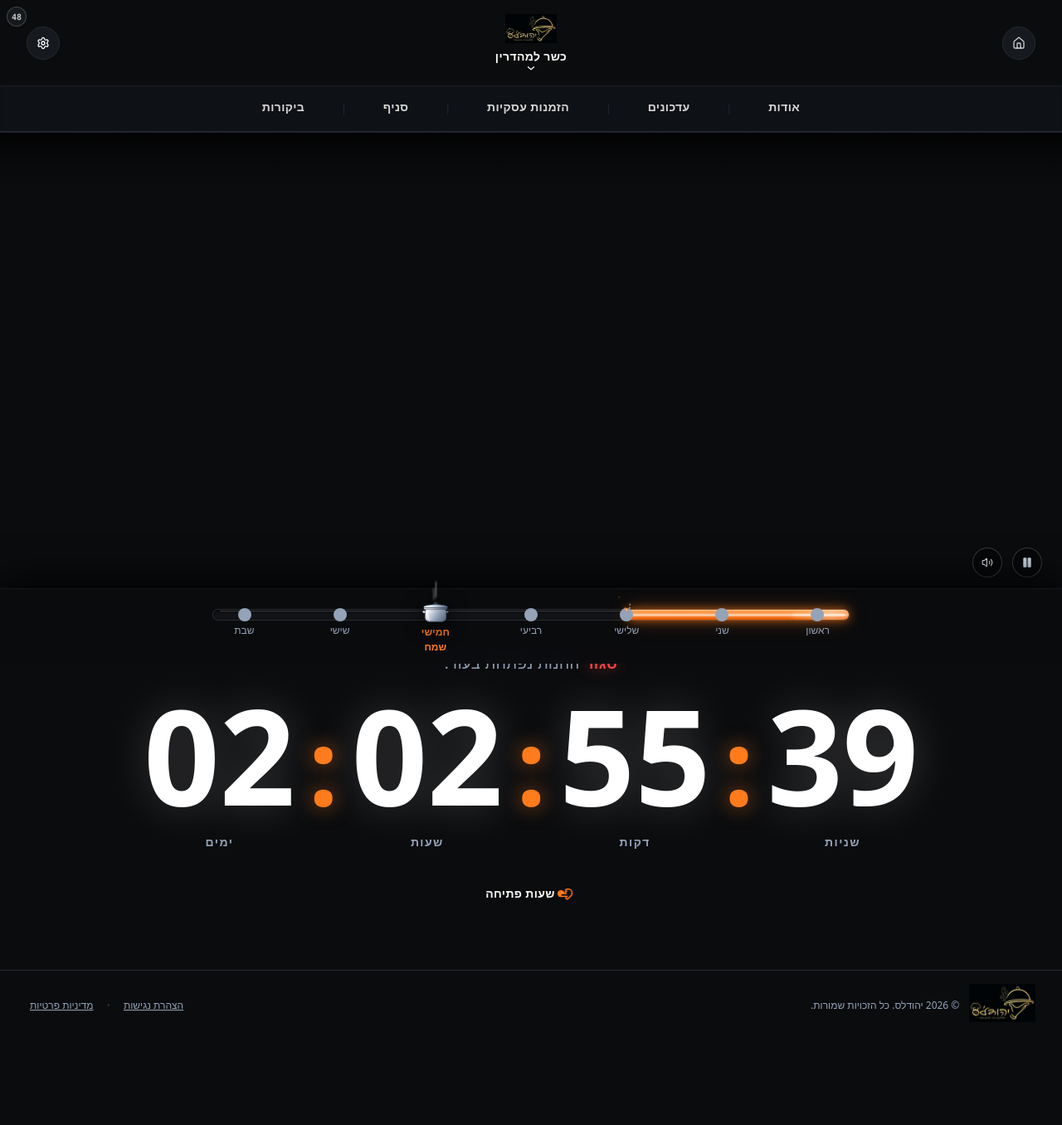
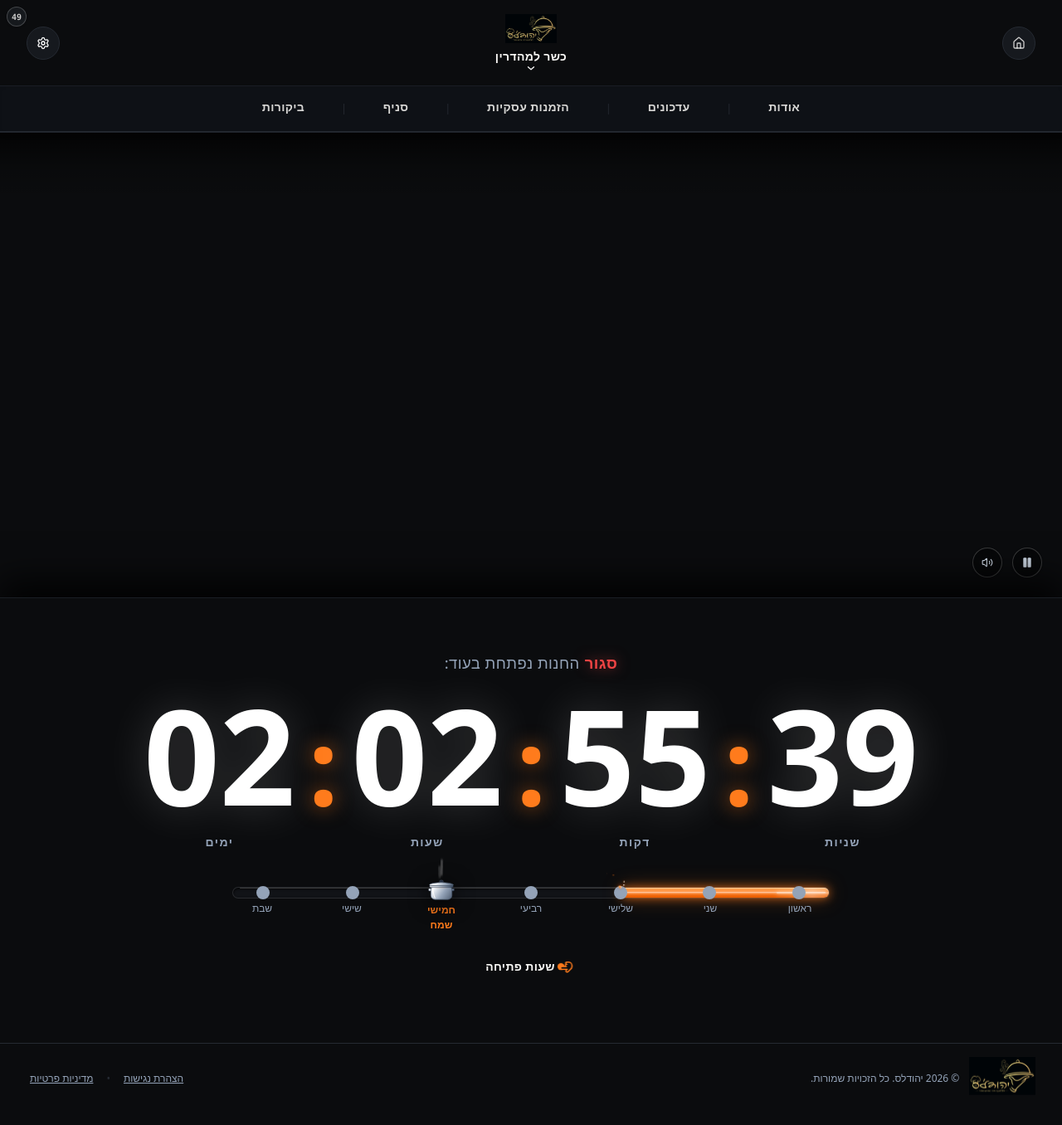
Before and after one commit to yehudales/website-tadmit, a React (Vite) app: page / in a window 1280 px wide. Shown: the top 1356 px of the page at 83% size. Before the commit the page ends 1318 px from the top, so only its background shows below. Built offline with nearby package versions, Linux system fonts and the light colour scheme; a web font is replaced by a local one.

Commit message:
refactor: move WeeklyEnergyTimeline into status section
Relocate the energy timeline component from the global footer area into the LiveStoreStatusSection to improve layout consistency and visual flow.

```diff
--- a/src/App.tsx
+++ b/src/App.tsx
@@ -5,7 +5,6 @@ import { Hero } from './components/Hero';
 import { LiveStoreStatusSection } from './components/LiveStoreStatusSection';
 import { GallerySection } from './components/GallerySection';
 import { Footer } from './components/Footer';
-import { WeeklyEnergyTimeline } from './components/WeeklyEnergyTimeline';
 import { WhatsAppModal } from './components/WhatsAppModal';
 import { AccessibilityModal } from './components/AccessibilityModal';
 import { PrivacyModal } from './components/PrivacyModal';
@@ -123,7 +122,7 @@ export default function App() {
         className="fixed top-2 left-2 z-[9999] pointer-events-none w-6 h-6 rounded-full bg-[#1A1D22]/80 border border-white/20 text-[#FAF9F6]/80 text-[10px] font-mono font-bold flex items-center justify-center select-none shadow-sm"
         aria-hidden="true"
       >
-        48
+        49
       </div>
 
       {/* Accessible Skip Link */}
@@ -179,9 +178,6 @@ export default function App() {
         </div>
       </main>
 
-      {/* Weekly Energy Timeline & Live Status Bar */}
-      <WeeklyEnergyTimeline lang={lang} />
-
       {/* WhatsApp Multi-Option Contact Modal */}
       <WhatsAppModal
         isOpen={isWhatsAppOpen}
--- a/src/components/LiveStoreStatusSection.tsx
+++ b/src/components/LiveStoreStatusSection.tsx
@@ -11,6 +11,7 @@ import { Language } from '../types';
 import { BUSINESS_CONFIG } from '../config/businessConfig';
 import { InteractiveDisclosureTrigger } from './InteractiveDisclosureTrigger';
 import { BannerBottomCloseButton } from './BannerBottomCloseButton';
+import { WeeklyEnergyTimeline } from './WeeklyEnergyTimeline';
 import { getDrawerAnimationConfig } from '../utils/drawerAnimation';
 
 interface LiveStoreStatusSectionProps {
@@ -127,8 +128,11 @@ export const LiveStoreStatusSection: React.FC<LiveStoreStatusSectionProps> = ({
           </div>
         </div>
 
+        {/* Entire Existing Weekly Energy / Loading Section */}
+        <WeeklyEnergyTimeline lang={lang} />
+
         {/* Interactive "שעות פתיחה" Trigger (Frameless, Direct on Page) */}
-        <div className="mt-6 sm:mt-8 flex flex-col items-center w-full max-w-2xl">
+        <div className="mt-4 sm:mt-5 flex flex-col items-center w-full max-w-2xl">
           <InteractiveDisclosureTrigger
             isOpen={isHoursOpen}
             onToggle={() => setIsHoursOpen((prev) => !prev)}
--- a/src/components/WeeklyEnergyTimeline.tsx
+++ b/src/components/WeeklyEnergyTimeline.tsx
@@ -460,7 +460,7 @@ export const WeeklyEnergyTimeline: React.FC<WeeklyEnergyTimelineProps> = ({ lang
   return (
     <aside
       aria-label={lang === 'he' ? 'ציר אנרגיה שבועי' : 'Weekly energy timeline'}
-      className="fixed bottom-0 inset-x-0 z-40 bg-[#0B0C0E]/95 backdrop-blur-md pb-2 sm:pb-2.5 pt-4 sm:pt-5 px-3 sm:px-6 select-none border-t border-[#252A32]/40"
+      className="w-full max-w-3xl mx-auto pt-6 sm:pt-8 pb-1 sm:pb-2 px-3 sm:px-6 select-none"
       dir="rtl"
     >
       <div className="max-w-3xl mx-auto w-full">
```
